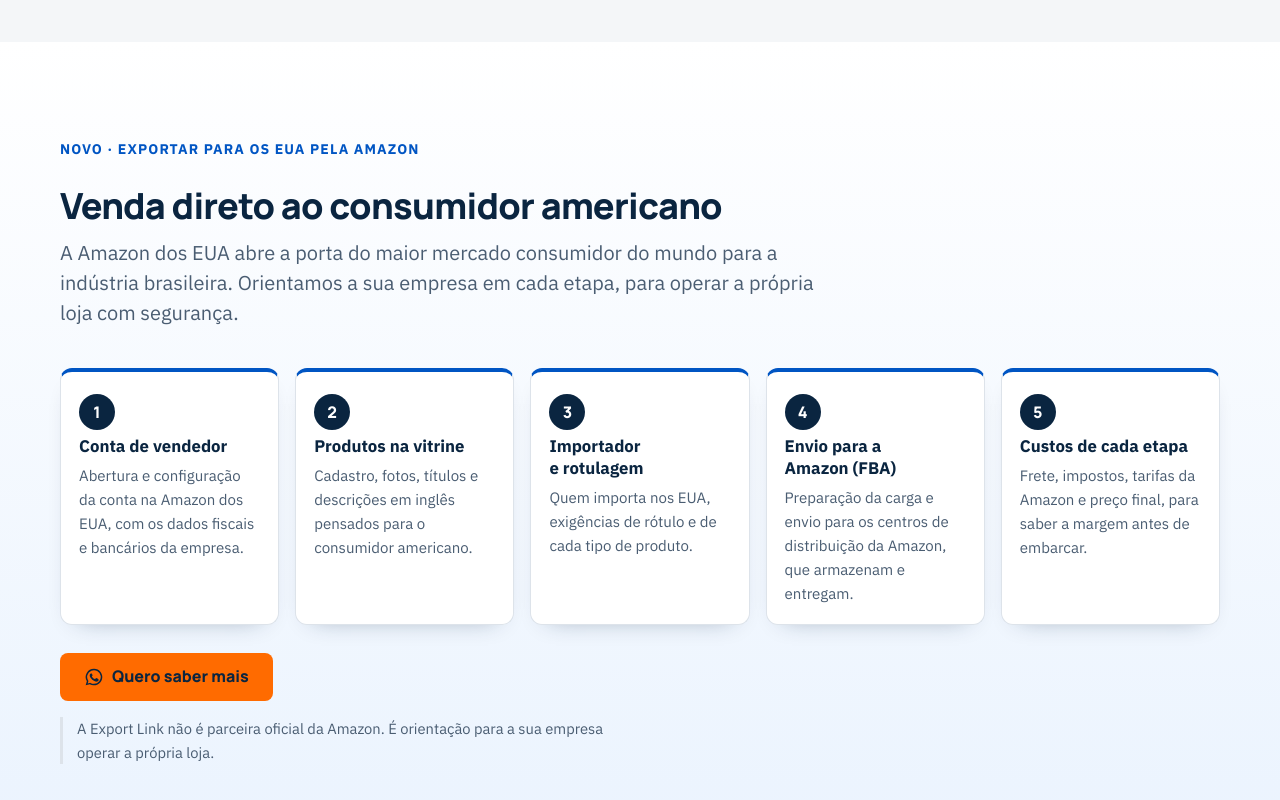
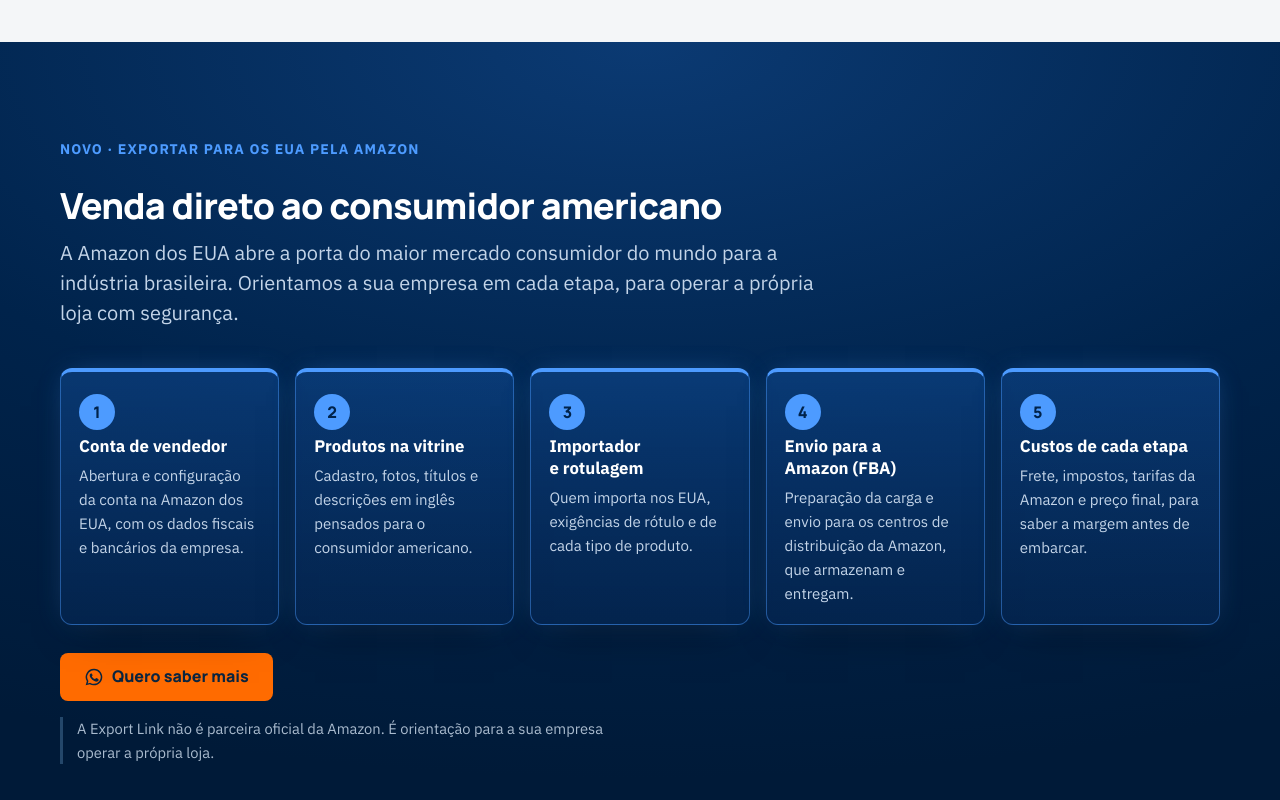
Before and after one commit to cassianopajewski77/exportlink-site, a plain HTML site: page site/consultoria/index.html in a window 1280 px wide. Shown: the part 1840-2640 px from the top of the page. Drawn offline with Linux system fonts and the light colour scheme.

Commit message:
Serviços: seção Amazon EUA em azul-marinho
Co-Authored-By: Claude Opus 5.5 <noreply@anthropic.com>
Claude-Session: https://claude.ai/code/session_01YbXCMYqHsuf4hSYw8apSku

```diff
--- a/site/css/style.css
+++ b/site/css/style.css
@@ -807,3 +807,13 @@ main section[id] { scroll-margin-top: 136px; }
 /* Ecossistema em 6 etapas dentro do Sobre nós (página inicial) */
 .page-hero--eco h2 { color: var(--white); font-size: var(--step-4); }
 .svc-band h1 { color: var(--white); font-size: var(--step-4); }
+
+/* Seção Amazon EUA em azul-marinho, igual à faixa de serviços */
+.amz { background: radial-gradient(120% 90% at 50% 0%, #0B3A73 0%, #00234B 55%, #001A38 100%); color: var(--white); }
+.amz h2, .amz h3 { color: var(--white); }
+.amz .lead { color: #C3D4E8; }
+.amz .eyebrow { color: var(--green-on-navy); }
+.amz-steps li { background: linear-gradient(180deg, rgba(31,111,214,.28) 0%, rgba(5,40,86,.6) 100%); border: 1px solid rgba(77,155,255,.45); border-top: 4px solid #4D9BFF; box-shadow: 0 18px 40px -20px rgba(0,0,0,.6), 0 0 30px -10px rgba(77,155,255,.45); }
+.amz-steps__n { background: #4D9BFF; color: #00234B; }
+.amz-steps p { color: #C3D4E8; }
+.amz .note { color: #A9BBCE; border-left-color: #24476A; }
```
